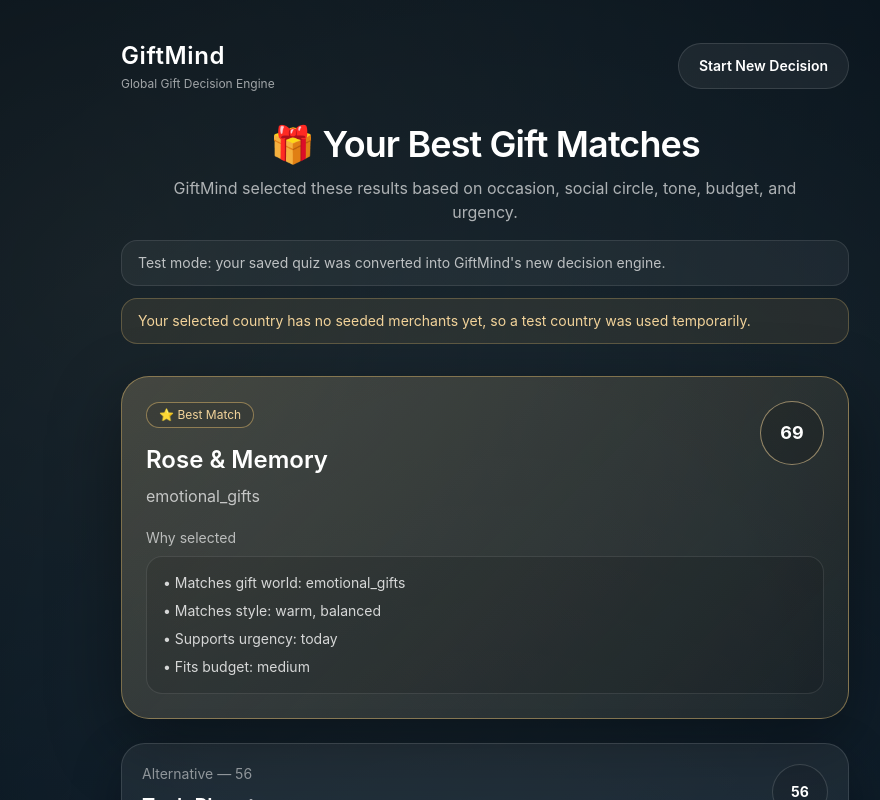
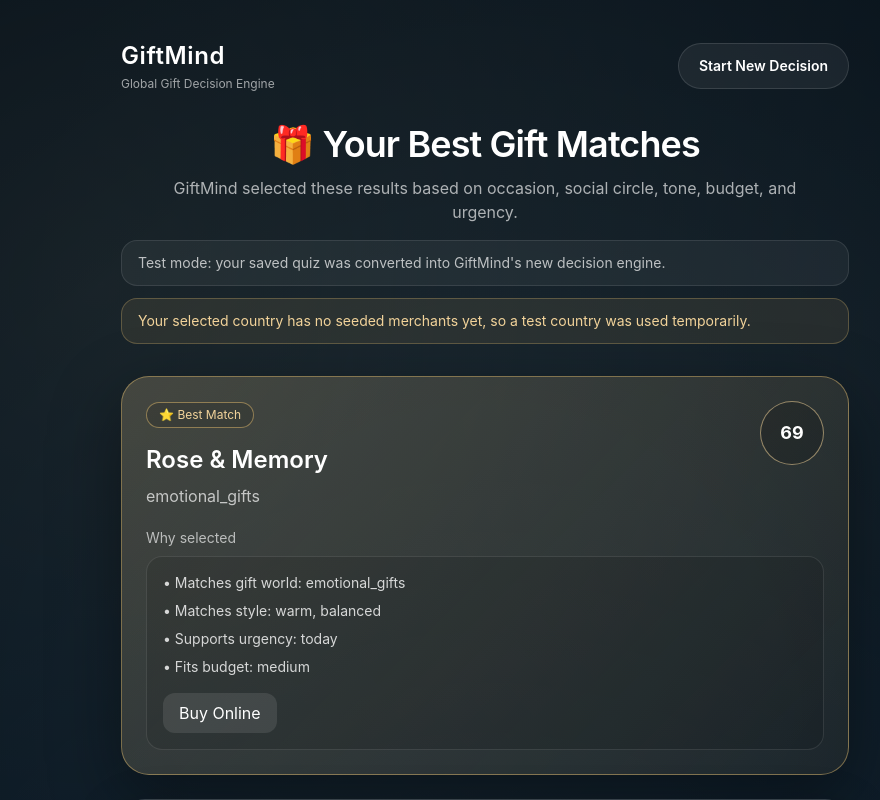
Before and after one commit to salimpeygemberli-web/giftmind, a Next.js app: page /results in a window 1280 px wide. Shown: the top 800 px of the page, without its empty margins (155-1035 px from the left). Built offline with nearby package versions, Linux system fonts and the light colour scheme.

Commit message:
trigger deploy

```diff
--- a/app/results/page.tsx
+++ b/app/results/page.tsx
@@ -192,7 +192,24 @@ function buildAnswersFromQuiz(quiz: QuizState): {
     usedCountryFallback: !hasCountryMerchants,
   };
 }
+function getOnlineLink(selectedCountry: string, query: string) {
+  const q = encodeURIComponent(query);
 
+  const map: Record<string, string> = {
+    AE: "https://www.amazon.ae/s?k=",
+    SA: "https://www.amazon.sa/s?k=",
+    US: "https://www.amazon.com/s?k=",
+    JO: "https://www.amazon.ae/s?k=",
+    UK: "https://www.amazon.co.uk/s?k=",
+    DE: "https://www.amazon.de/s?k=",
+    FR: "https://www.amazon.fr/s?k=",
+    TR: "https://www.amazon.com.tr/s?k=",
+
+  };
+const base = map[selectedCountry] || map["US"];
+return base + encodeURIComponent(q);
+
+}
 export default function ResultsPage() {
   const [quiz, setQuiz] = useState<QuizState | null>(null);
 
@@ -212,8 +229,20 @@ export default function ResultsPage() {
     return { ...built, results };
   }, [quiz]);
 
-  const top = computed?.results?.[0];
-  const others = computed?.results?.slice(1) || [];
+ const top = computed?.results?.[0];
+const country = quiz?.country || "US";
+
+const searchQuery = [
+  top?.matchedWorlds?.[0],
+  quiz?.occasion,
+  quiz?.recipient
+]
+  .filter(Boolean)
+  .join(" ");
+
+const onlineLink = getOnlineLink(country, searchQuery || "gift");
+
+const others = computed?.results?.slice(1) || [];
 
   return (
     <main
@@ -300,6 +329,13 @@ export default function ResultsPage() {
                       <li key={reason}>• {reason}</li>
                     ))}
                   </ul>
+                  <a
+  href={onlineLink}
+  target="_blank"
+  className="mt-4 inline-block rounded-xl bg-white/10 px-4 py-2 hover:bg-white/20"
+>
+  Buy Online
+</a>
                 </div>
               </div>
             </section>
```
Also changed, not shown: 1 other file (tests, documents, lock files or other folders).
